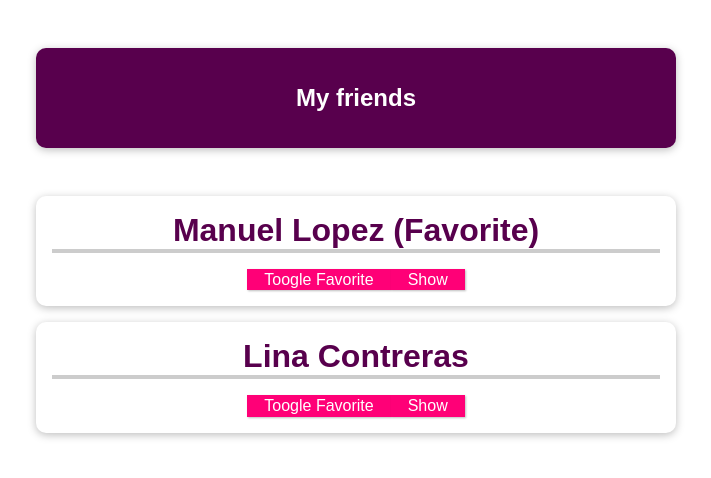
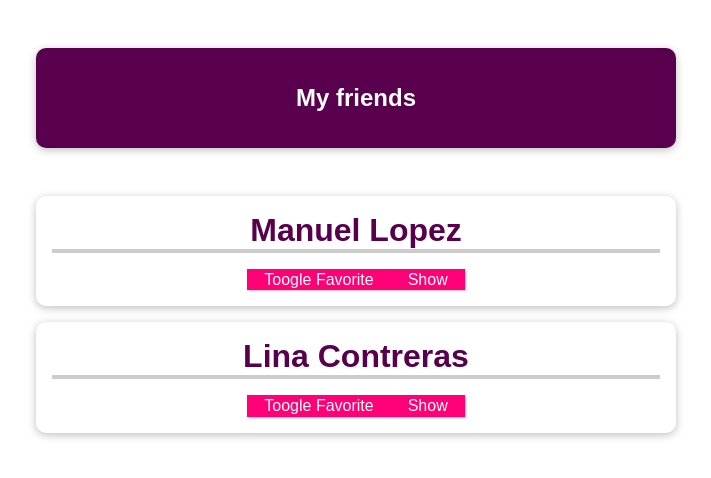
Before and after one commit to sebasroldanm/vueCourse, a Vue app: page / in a window 1280 px wide. Shown: the top 478 px of the page, without its empty margins (284-995 px from the left). Built offline with nearby package versions, Linux system fonts and the light colour scheme.

Commit message:
Dinamic Props

```diff
--- a/src/App.vue
+++ b/src/App.vue
@@ -5,15 +5,12 @@
         </header>
         <ul>
             <friend-contact
-              name = "Manuel Lopez"
-              phone-number = "+57 312 6529966"
-              email-address = "manuel@app.com"
-              is-favorite = "1"
-            ></friend-contact>
-            <friend-contact
-              name = "Lina Contreras"
-              phone-number = "+57 300 2546632"
-              email-address = "lina@app.com"
+              v-for="friend in friends"
+              :key="friend.id"
+              :name = "friend.name"
+              :phone-number = "friend.phone"
+              :email-address = "friend.email"
+              :is-favorite = "true"
             ></friend-contact>
         </ul>
     </section>
--- a/src/Components/FriendContact.vue
+++ b/src/Components/FriendContact.vue
@@ -28,12 +28,8 @@
       required: true
     },
     isFavorite: {
-      type: String,
-      required: false,
-      default: '0',
-      validator: function(value) {
-        return value === '1' || value === '0'
-      }
+      required: true,
+      default: false
     }
   },
   data() {
@@ -53,11 +49,7 @@
           this.detailsAreVisible = !this.detailsAreVisible;
       },
       tooglefavorite() {
-          if (this.friendIsFavorite === '1') {
-            this.friendIsFavorite = '0'
-          } else {
-            this.friendIsFavorite = '1'
-          }
+        this.friendIsFavorite = !this.friendIsFavorite
       }
   },
 };
```
